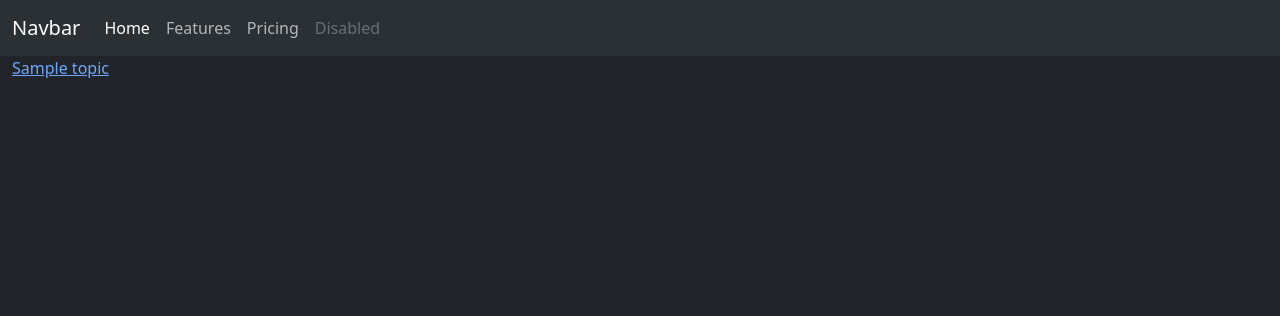
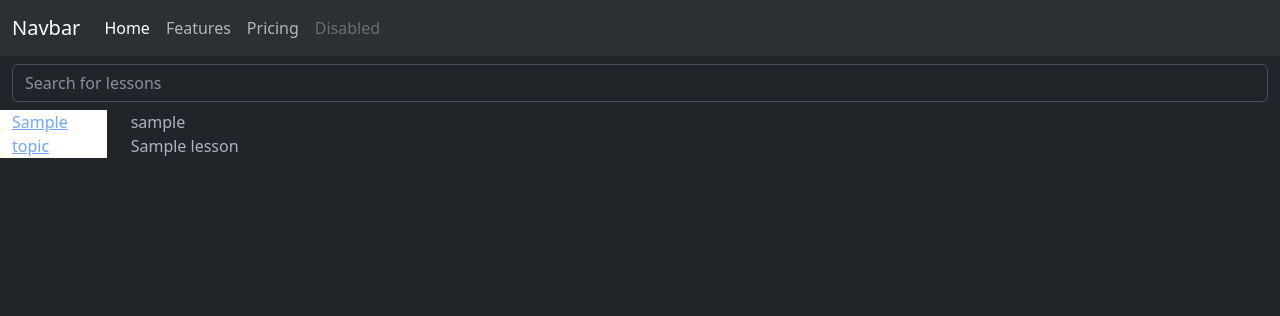
Before and after one commit to Miczigun/private-lessons-calendar, a Django app: page / in a window 1280 px wide. Shown: the top 316 px of the page. Run offline with Django 4.2, Linux system fonts and the light colour scheme; tables that the repository leaves empty hold one stand-in row (values such as "Sample post").

Commit message:
menu view and list lessons

```diff
--- a/lessons/templates/lessons/menu.html
+++ b/lessons/templates/lessons/menu.html
@@ -3,14 +3,24 @@
 {% block content %}
 <main>
     <div class="container-fluid">
+        <div>
+            <form action="{% url 'menu' %}" method="get">
+                <input name="q" placeholder="Search for lessons" class="form-control my-2">
+            </form>
+        </div>
         <div class="row">
-            <div class="col">
-                        {% for topic in topics %}
-                            <a class="my-4">{{ topic.name }}</a><br>
-                        {% endfor %}
+            <div class="col-md-1" style="background-color:#FFFFFF">
+                {% for topic in topics %}
+                    <a href="{% url 'menu' %}?q={{topic.name}}" class="my-4">{{ topic.name }}</a><br>
+                {% endfor %}
             </div>
-            <div class="col">
-
+            <div class="col-md-11">
+                {% for lesson in lessons %}
+                    <div class="container-fluid">
+                        <a>{{lesson.teacher.username}}</a><br>
+                        <a>{{lesson.name}}</a><br>
+                    </div>
+                {% endfor %}
             </div>
         </div>
     </div>
--- a/lessons/views.py
+++ b/lessons/views.py
@@ -1,9 +1,10 @@
 from django.shortcuts import render, redirect
 from django.http import HttpResponse
 from django.contrib import messages
+from django.db.models import Q
 from django.contrib.auth import login, logout, authenticate
 from .forms import UserForm
-from .models import User, Topic
+from .models import User, Topic, Lessons
 
 
 # Create your views here.
@@ -46,8 +47,15 @@ def register_page(request):
 
 
 def menu_page(request):
+    q = request.GET.get('q') if request.GET.get('q') != None else ''
+
+    lessons = Lessons.objects.filter(
+        Q(topic__name__icontains=q) |
+        Q(name__icontains=q) |
+        Q(description__icontains=q)
+    )
 
     topics = Topic.objects.all()
-    context = {'topics': topics}
+    context = {'topics': topics, 'lessons': lessons}
 
     return render(request, 'lessons/menu.html', context)
```
